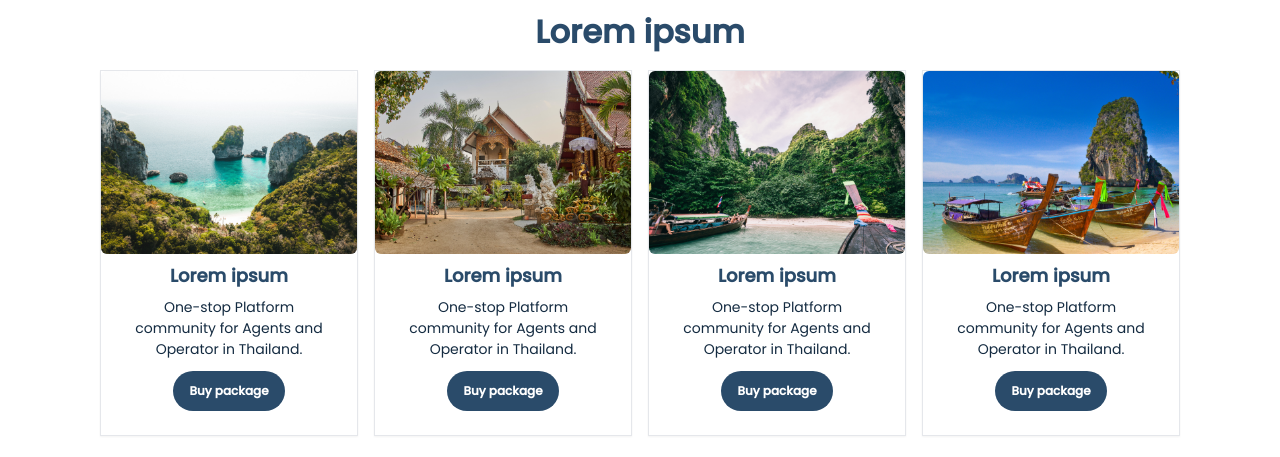
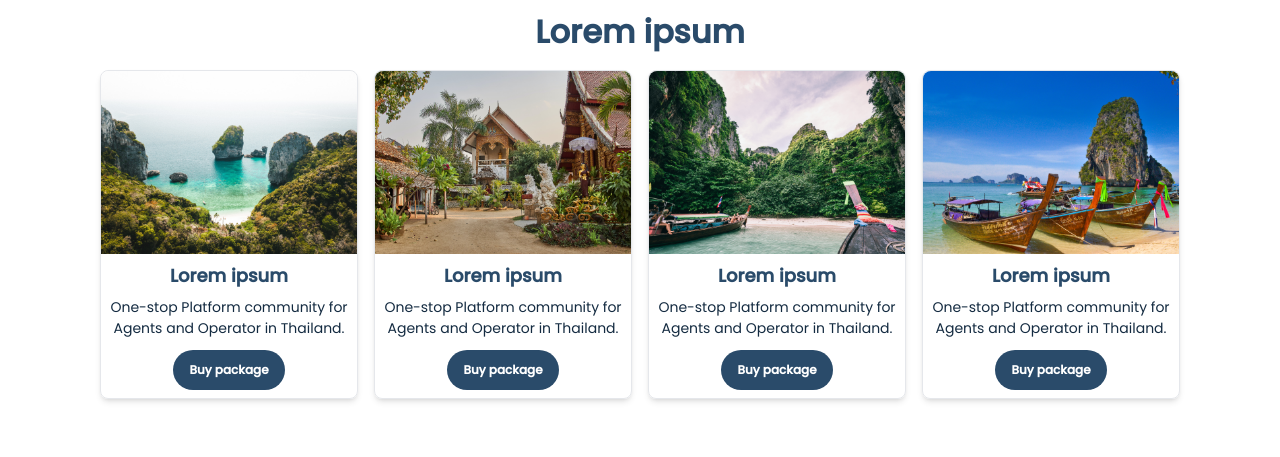
Before and after one commit to mart1057/react-test, a React (Vite) app: page / in a window 1280 px wide. Shown: the part 356-813 px from the top of the page. Built offline with nearby package versions, Linux system fonts and the light colour scheme; a web font is replaced by a local one.

Commit message:
'update'

```diff
--- a/src/page/ContentPages/Content.tsx
+++ b/src/page/ContentPages/Content.tsx
@@ -35,10 +35,8 @@ const items = [
   },
 ];
 const cardItems = items.map((item) => (
-  <Card>
-    <div>
-      <img src={item.img} className="rounded-[6px]" />
-      <CardContent>
+    <div className="border pb-[8px] rounded-[8px] shadow-md">
+      <img src={item.img} className="rounded-t-[8px]" />
         <div className="flex flex-col justify-between w-full mt-[8px]">
           <div className="text-[18px] font-bold ">{item.title}</div>
           <div className="text-[14px] text-[#142B41] mt-[8px]">{item.desc}</div>
@@ -48,9 +46,7 @@ const cardItems = items.map((item) => (
             </Button>
           </div>
         </div>
-      </CardContent>
     </div>
-  </Card>
 ));
 function ContentPage() {
   return (
```
